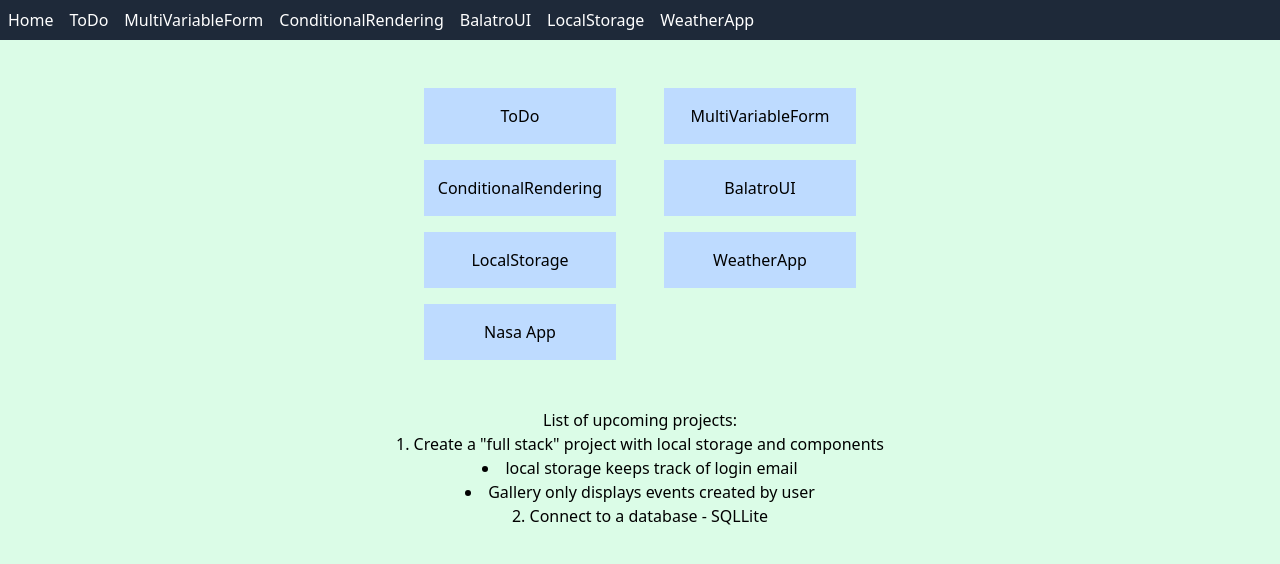
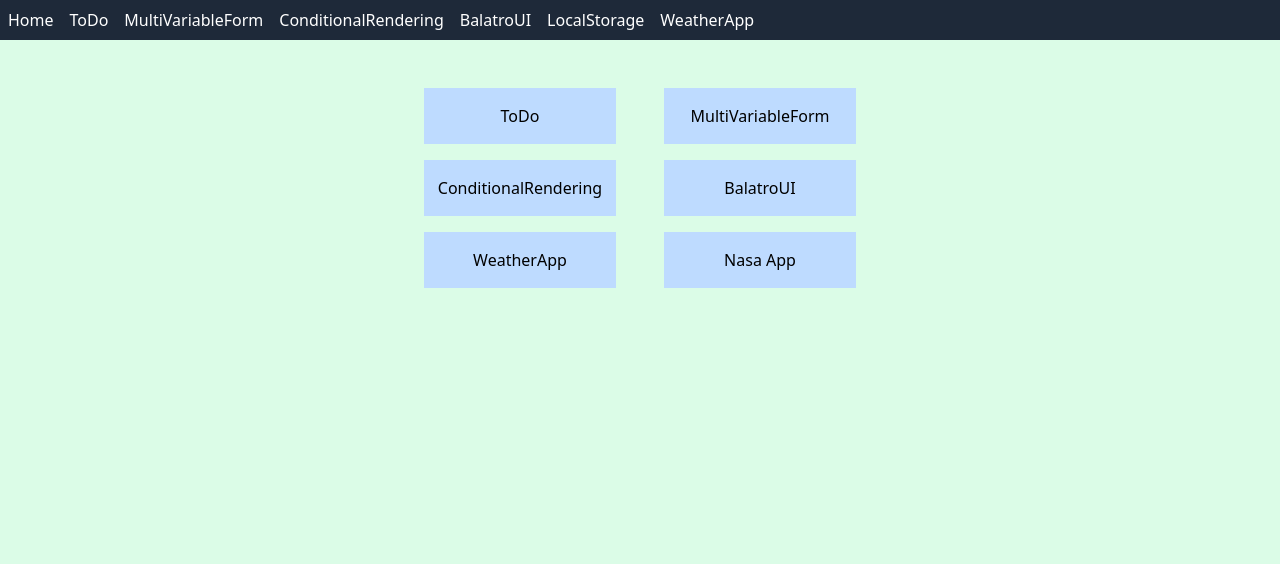
Before and after one commit to divya-manirajan/FrontendMiniProjects, a Next.js app: page / in a window 1280 px wide. Shown: the top 564 px of the page. Built offline with nearby package versions, Linux system fonts and the light colour scheme.

Commit message:
updated main page

```diff
--- a/src/app/page.js
+++ b/src/app/page.js
@@ -8,20 +8,12 @@ export default function page(){
       <Link className="bg-blue-200 w-48 h-14 p-2 m-2 flex justify-center items-center hover:cursor-pointer hover:shadow-xl" href={'/MultiVariableForm'}>MultiVariableForm</ Link>
       <Link className="bg-blue-200 w-48 h-14 p-2 m-2 flex justify-center items-center hover:cursor-pointer hover:shadow-xl" href={'/ConditionalRendering'}>ConditionalRendering</ Link>
       <Link className="bg-blue-200 w-48 h-14 p-2 m-2 flex justify-center items-center hover:cursor-pointer hover:shadow-xl" href={'/BalatroUI'}>BalatroUI</Link>
-      <Link className="bg-blue-200 w-48 h-14 p-2 m-2 flex justify-center items-center hover:cursor-pointer hover:shadow-xl" href={'/LocalStorage'}>LocalStorage</Link>
+      {/* <Link className="bg-blue-200 w-48 h-14 p-2 m-2 flex justify-center items-center hover:cursor-pointer hover:shadow-xl" href={'/LocalStorage'}>LocalStorage</Link> */}
       {/* <Link className="bg-blue-200 w-48 h-14 p-2 m-2 flex justify-center items-center hover:cursor-pointer hover:shadow-xl" href={'/EventOrganizer'}>EventOrganizer</Link> */}
       <Link className="bg-blue-200 w-48 h-14 p-2 m-2 flex justify-center items-center hover:cursor-pointer hover:shadow-xl" href={'/WeatherApp'}>WeatherApp</Link>
       <Link className="bg-blue-200 w-48 h-14 p-2 m-2 flex justify-center items-center hover:cursor-pointer hover:shadow-xl" href={'/NasaApp'}>Nasa App</Link>
 
     </div>
 
-    <div className="text-center mt-10">
-      <h1>List of upcoming projects:</h1>
-      <h1>1. Create a "full stack" project with local storage and components</h1>
-      <li>local storage keeps track of login email</li>
-      <li>Gallery only displays events created by user</li>
-      <h1>2. Connect to a database - SQLLite</h1>
-    </div>
-
   </div>)
 }
```
